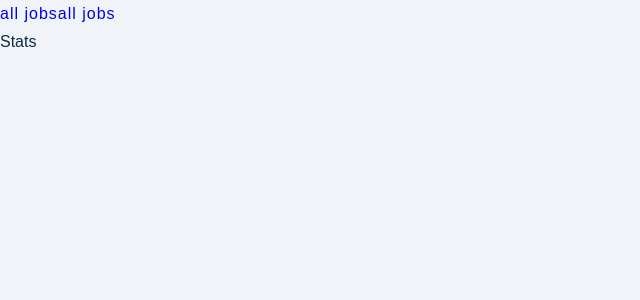
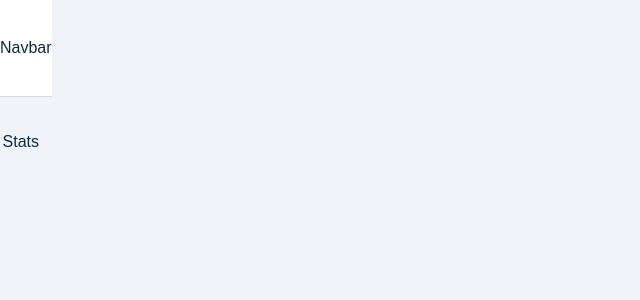
Before and after one commit to kakiche6/jobdz, a React (Create React App) app in the folder client/: page / in a window 1280 px wide. Shown: the top 300 px of the page, without its empty margins (0-640 px from the left). Built offline with nearby package versions, Linux system fonts and the light colour scheme; sample sign-in values are in the browser's storage.

Commit message:
shared layout

```diff
--- /dev/null
+++ b/client/src/components/BigSidebar.js
@@ -0,0 +1,7 @@
+import Wrapper from "../assets/wrappers/SmallSidebar";
+
+const BigSidebar = () => {
+  return <Wrapper>BigSidebar</Wrapper>;
+};
+
+export default BigSidebar;
--- /dev/null
+++ b/client/src/components/Navbar.js
@@ -0,0 +1,6 @@
+import Wrapper from "../assets/wrappers/Navbar";
+
+const Navbar = () => {
+  return <Wrapper>Navbar</Wrapper>;
+};
+export default Navbar;
--- /dev/null
+++ b/client/src/components/SmallSidebar.js
@@ -0,0 +1,6 @@
+import Wrapper from "../assets/wrappers/SmallSidebar";
+
+const SmallSidebar = () => {
+  return <Wrapper>SmallSidebar</Wrapper>;
+};
+export default SmallSidebar;
--- a/client/src/components/index.js
+++ b/client/src/components/index.js
@@ -1,5 +1,8 @@
 import Logo from "../components/Logo";
 import FormRow from "../components/FormRow";
 import Alert from "../components/Alert";
+import Navbar from "../components/Navbar";
+import SmallSidebar from "../components/SmallSidebar";
+import BigSidebar from "../components/BigSidebar";
 
-export { Logo, FormRow, Alert };
+export { Logo, FormRow, Alert, Navbar, SmallSidebar, BigSidebar };
--- a/client/src/pages/dashboard/SharedLayout.js
+++ b/client/src/pages/dashboard/SharedLayout.js
@@ -1,14 +1,20 @@
-import { Outlet, Link } from "react-router-dom";
+import { Outlet } from "react-router-dom";
 import Wrapper from "../../assets/wrappers/SharedLayout";
+import { Navbar, SmallSidebar, BigSidebar } from "../../components";
 
 const SharedLayout = () => {
   return (
     <Wrapper>
-      <nav>
-        <Link to='all-jobs'>all jobs</Link>
-        <Link to='add-job'>all jobs</Link>
-      </nav>
-      <Outlet />
+      <main className='dashboard'>
+        <SmallSidebar />
+        <BigSidebar />
+        <div>
+          <Navbar />
+          <div className='dashboard-page'>
+            <Outlet />
+          </div>
+        </div>
+      </main>
     </Wrapper>
   );
 };
```
